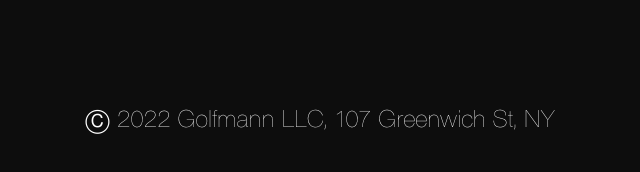
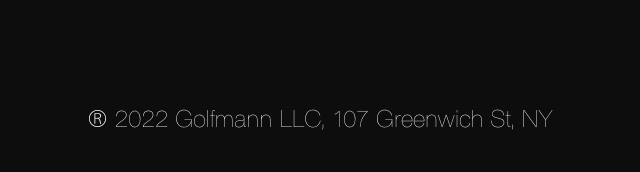
Before and after one commit to milledigital/golfmann, a plain HTML site: page index.html in a window 1280 px wide. Shown: the part 622-794 px from the top of the page, 320-960 px from the left. Drawn offline with Linux system fonts and the light colour scheme.

Commit message:
Update index.html

```diff
--- a/index.html
+++ b/index.html
@@ -57,7 +57,7 @@
         </div>
 
         <div class="glf-footer">
-            Ⓒ 2022 Golfmann LLC, 107 Greenwich St, NY
+            ® 2022 Golfmann LLC, 107 Greenwich St, NY
         </div>
     </div>
 
```
